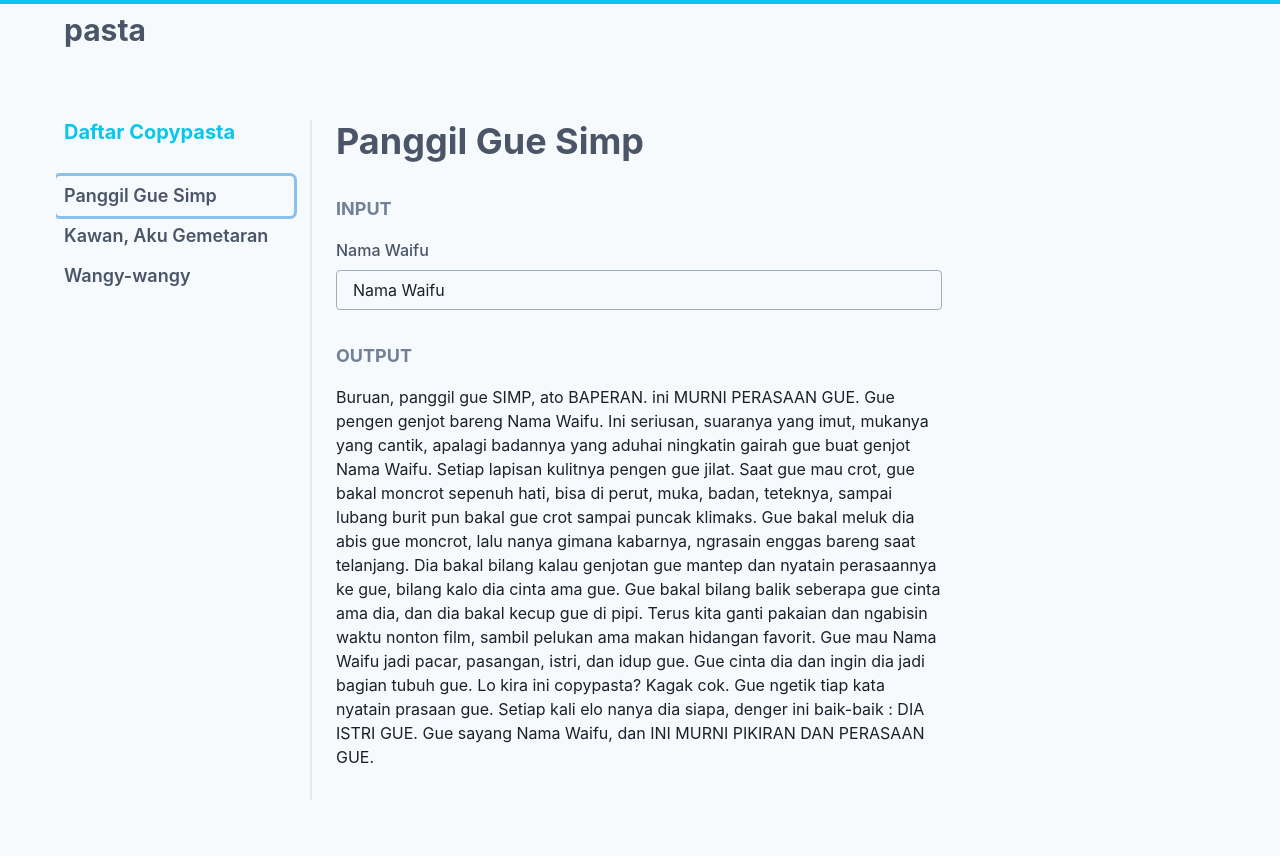
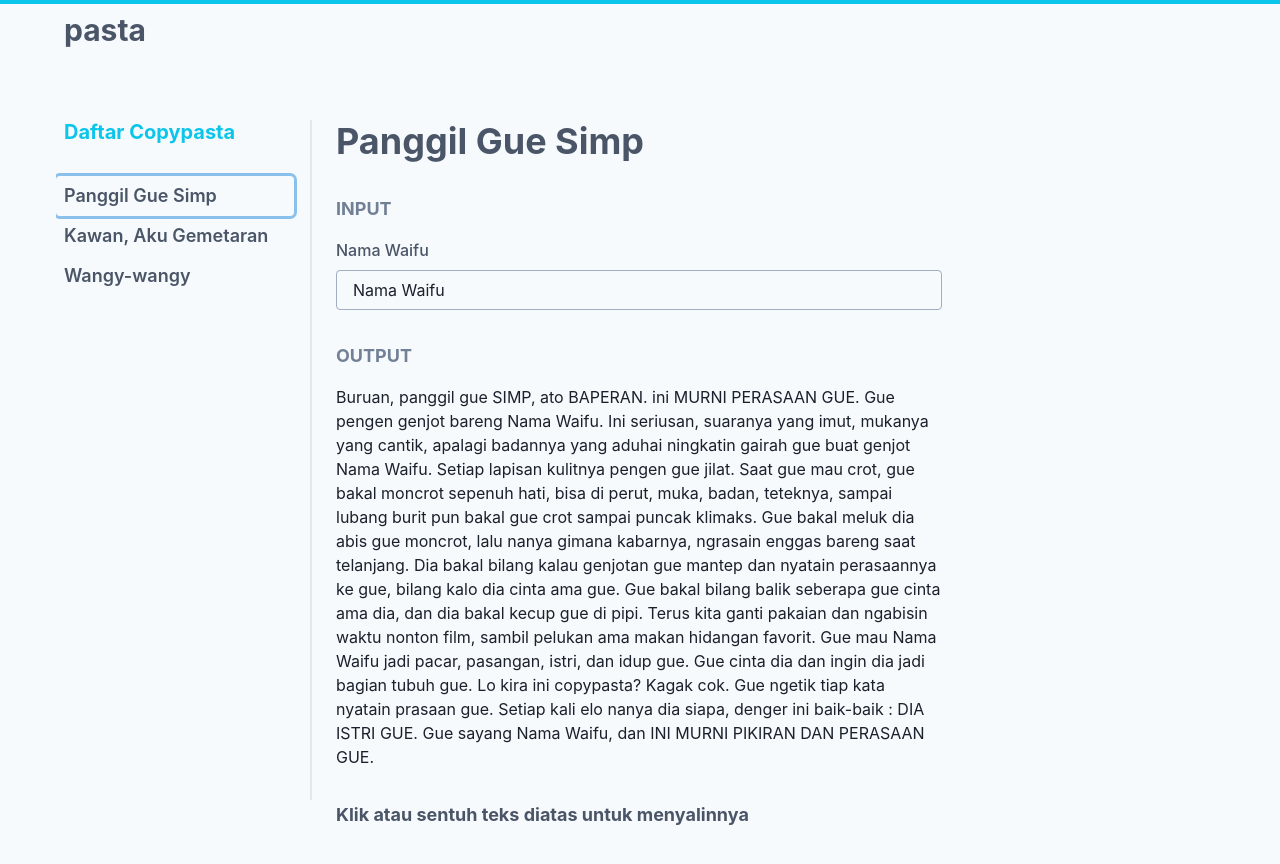
Before and after one commit to stevemc4/pasta, a Next.js app: page / in a window 1280 px wide. Both pictures are taken after a click on the button "Panggil Gue Simp". Shown: the top 864 px of the page. Built offline with nearby package versions, Linux system fonts and the light colour scheme.

Commit message:
Added copy functionality

```diff
--- a/src/pages/index.tsx
+++ b/src/pages/index.tsx
@@ -1,5 +1,5 @@
 import React, { useState, ChangeEvent } from 'react'
-import { Box, Flex, Heading, Text, Input, FormControl, FormLabel, Container } from '@chakra-ui/react'
+import { Box, Flex, Heading, Text, Input, FormControl, FormLabel, Container, useClipboard } from '@chakra-ui/react'
 
 import Layout from '../layout/Default'
 
@@ -10,6 +10,7 @@ import Sidebar from '../components/Sidebar'
 const Index = (): React.ReactElement => {
   const [template, setTemplate] = useState<Template>()
   const [inputValues, setInputValues] = useState<Record<string, string>>({})
+  const { hasCopied, onCopy } = useClipboard(template?.template(inputValues).split(/\n/g).map(item => item.trim()).join('\n') ?? '')
 
   const handleTemplateSelect = (newTemplate: Template): void => {
     setTemplate(newTemplate)
@@ -54,7 +55,7 @@ const Index = (): React.ReactElement => {
               </Box>
               <Box mt="8">
               <Text fontSize="lg" fontWeight="bold" color="gray.500" mb="4">OUTPUT</Text>
-              <Container p="0">
+              <Container p="0" mb="8" cursor="pointer" onClick={onCopy}>
               {template.template(inputValues).split(/\n/g).map(line => (
                 line.length > 0
                   ? (
@@ -62,7 +63,7 @@ const Index = (): React.ReactElement => {
                     <Text as="p">
                       {line}
                     </Text>
-                    <br />
+                    {/* <br /> */}
                   </>
                     )
                   : (
@@ -70,6 +71,9 @@ const Index = (): React.ReactElement => {
                     )
               ))}
               </Container>
+              <Text mb="16" color="gray.600" fontWeight="bold" fontSize="lg">
+                {hasCopied ? 'Teks disalin' : 'Klik atau sentuh teks diatas untuk menyalinnya'}
+              </Text>
             </Box>
             </>
           )}
```
